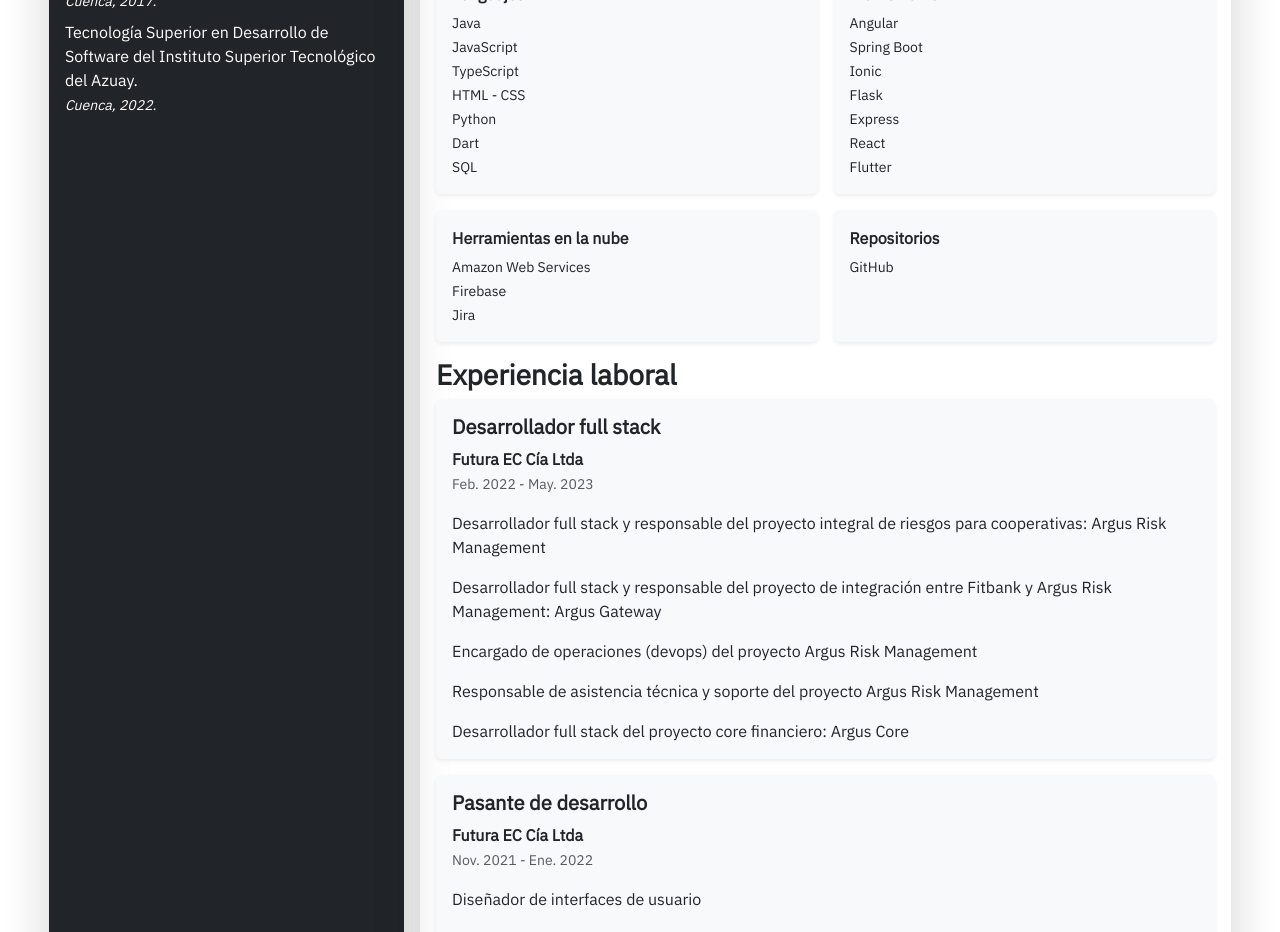
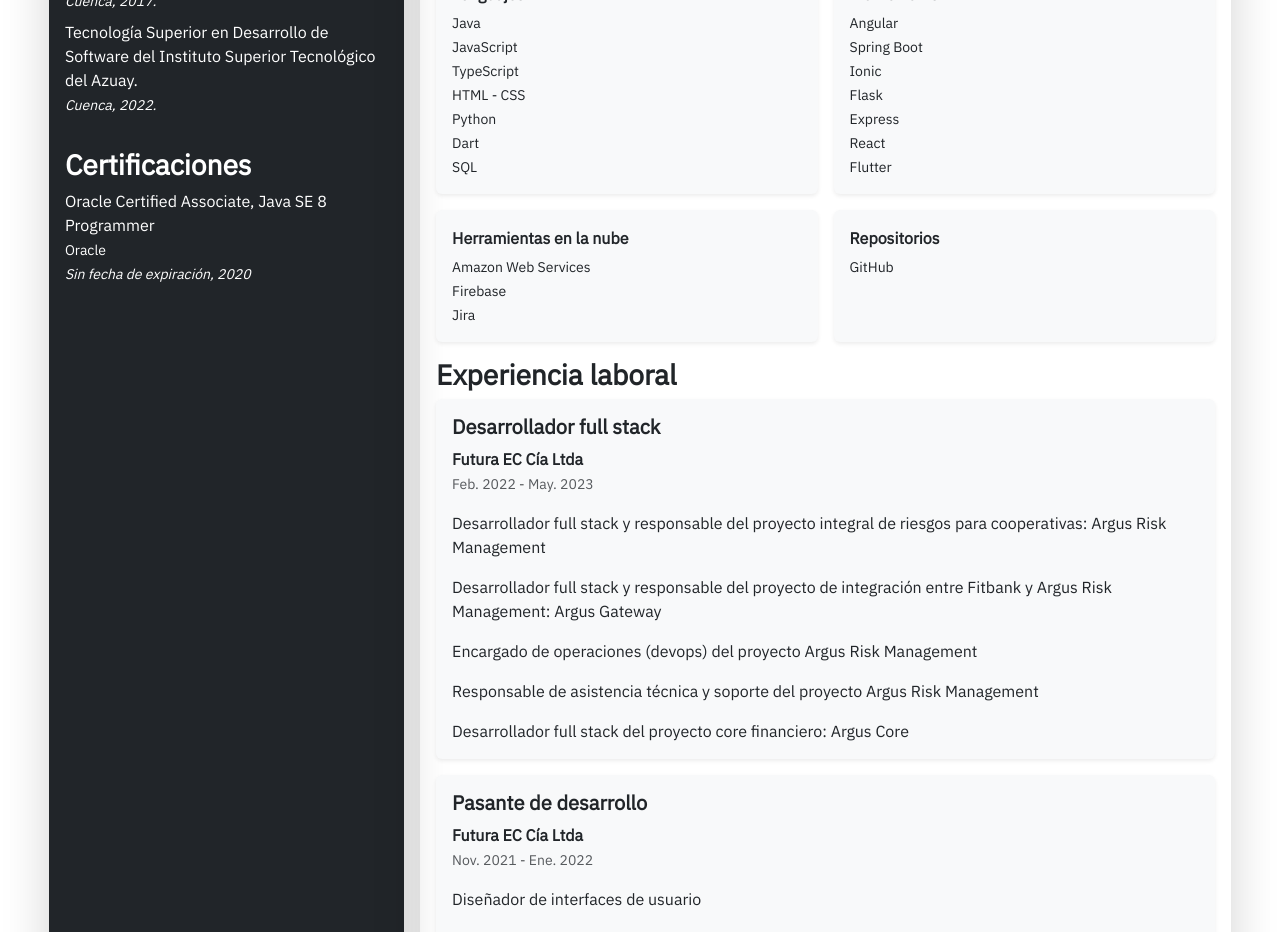
Before and after one commit to angelluce/cv, an Angular app: page / in a window 1280 px wide. Shown: the part 800-1732 px from the top of the page. Built offline with nearby package versions, Linux system fonts and the light colour scheme.

Commit message:
certifications added to html
Co-authored-by: smartsoftec <smartsoft.dev.ec@gmail.com>

```diff
--- a/src/app/components/home/home.component.html
+++ b/src/app/components/home/home.component.html
@@ -44,6 +44,15 @@
         <div *ngFor="let formacion of informacion.formacion">
           <p class="mt-2 mb-0">{{formacion.titulo}}</p>
           <small style="font-style: italic">{{formacion.fecha}}</small>
+        </div>
+      </div>
+
+      <div class="certificaciones m-3 pt-3">
+        <h3 class="titulo">Certificaciones</h3>
+        <div *ngFor="let certificacion of informacion.certificaciones">
+          <p class="mt-2 mb-0">{{certificacion.titulo}}</p>
+          <small>{{certificacion.empresa}}</small><br>
+          <small style="font-style: italic">{{certificacion.duracion}}, {{certificacion.fecha}}</small>
         </div>
       </div>
     </div>
@@ -99,7 +108,7 @@
   <div class="mt-3">
     <div class="d-grid gap-2">
       <a class="btn btn-dark shadow-lg" type="button"
-         href="{{urlCV}}" target="_blank">Descargar CV</a>
+         href="/assets/files/ANGEL%20LUCERO%20CV.pdf" target="_blank">Descargar CV</a>
     </div>
   </div>
 </div>
--- a/src/app/models/Certificacion.ts
+++ b/src/app/models/Certificacion.ts
@@ -1,5 +1,5 @@
 export class Certificacion {
-  nombre: string;
+  titulo: string;
   empresa: string;
   fecha: string;
   duracion: string;
--- a/src/app/services/informacion.service.ts
+++ b/src/app/services/informacion.service.ts
@@ -74,7 +74,7 @@ export class InformacionService {
   obtenerCertificaciones(): Certificacion[] {
     return [
       {
-        nombre: 'Oracle Certified Associate, Java SE 8 Programmer',
+        titulo: 'Oracle Certified Associate, Java SE 8 Programmer',
         empresa: 'Oracle',
         fecha: '2020',
         duracion: 'Sin fecha de expiración'
```
